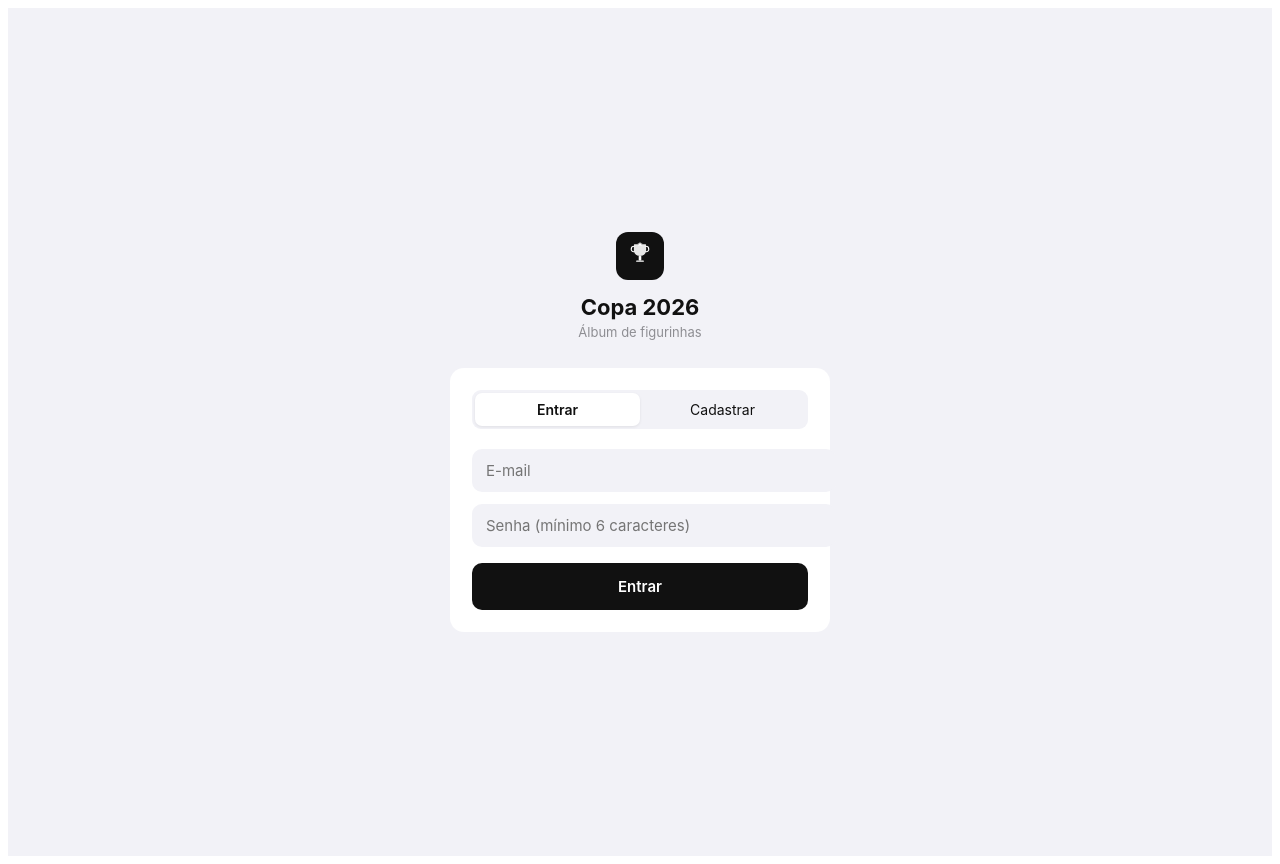
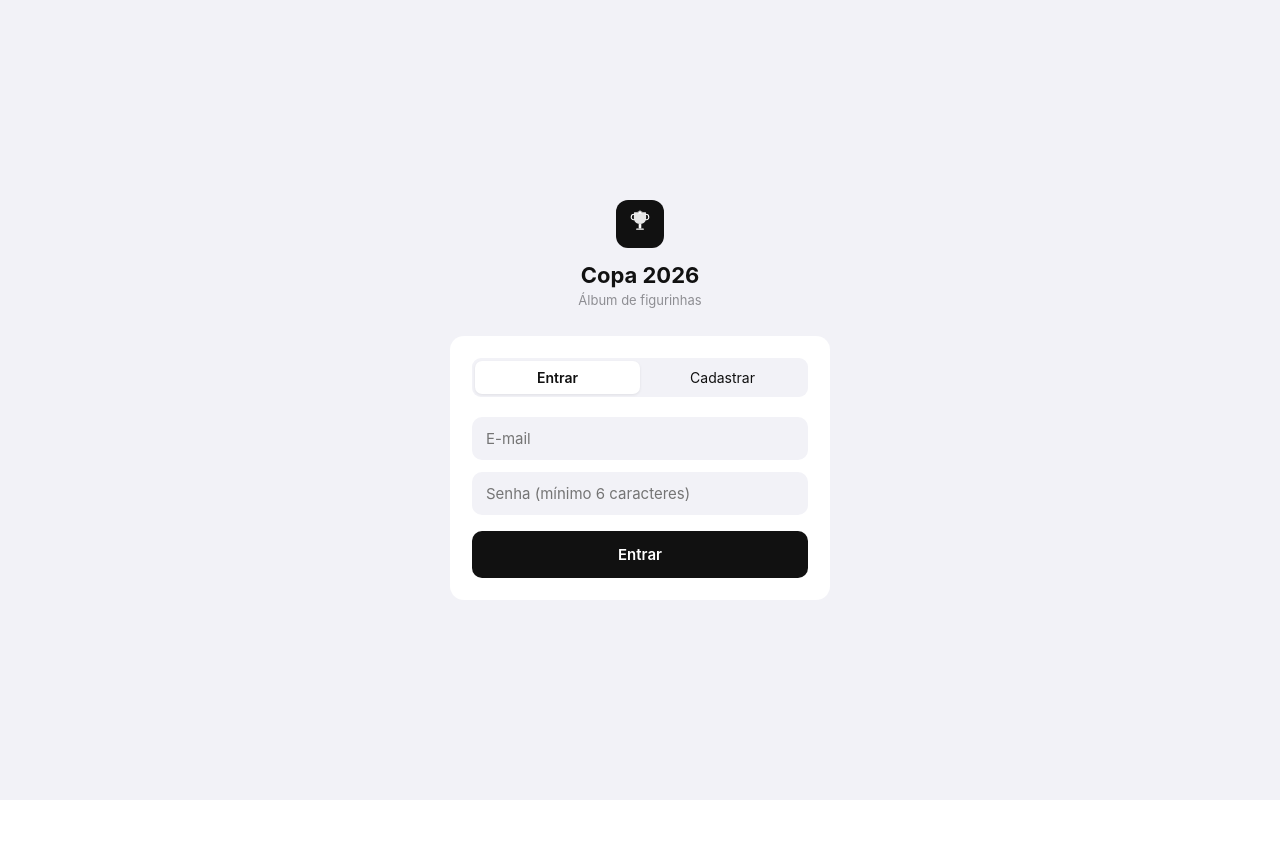
Before and after one commit to jrsabel/copa2026, a React (Create React App) app: page / in a window 1280 px wide. After the commit the page ends 800 px from the top, so only its background shows below. Built offline with nearby package versions, Linux system fonts and the light colour scheme.

Commit message:
Update App.js

```diff
--- a/src/App.js
+++ b/src/App.js
@@ -1346,10 +1346,11 @@ function AuthScreen({ onLogin }) {
     return `${s}s`;
   }
 
-  const inp = { width:"100%", padding:"12px 14px", border:"none", background:"#f2f2f7", borderRadius:10, fontSize:15, outline:"none", color:"#111", fontFamily:APPLE_FONT };
+  const inp = { width:"100%", padding:"12px 14px", border:"none", background:"#f2f2f7", borderRadius:10, fontSize:15, outline:"none", color:"#111", fontFamily:APPLE_FONT, boxSizing:"border-box" };
   return (
-    <div style={{minHeight:"100vh",display:"flex",alignItems:"center",justifyContent:"center",background:"#f2f2f7",padding:"24px 20px",fontFamily:APPLE_FONT}}>
-      <div style={{width:"100%",maxWidth:380}}>
+    <div style={{minHeight:"100vh",display:"flex",alignItems:"center",justifyContent:"center",background:"#f2f2f7",padding:"24px 20px",fontFamily:APPLE_FONT,boxSizing:"border-box"}}>
+      <style>{`*{box-sizing:border-box}body{margin:0}`}</style>
+      <div style={{width:"100%",maxWidth:380,boxSizing:"border-box"}}>
         <div style={{textAlign:"center",marginBottom:28}}>
           <div style={{width:48,height:48,background:"#111",borderRadius:12,display:"flex",alignItems:"center",justifyContent:"center",margin:"0 auto 14px"}}>
             <svg viewBox="0 0 80 90" width="26" fill="none"><path d="M22 10 C22 10 20 26 22 34 C24 42 32 46 40 46 C48 46 56 42 58 34 C60 26 58 10 58 10 Z" fill="#fff" opacity="0.9"/><path d="M22 16 C17 16 13 20 13 25 C13 30 17 34 22 33" stroke="#fff" strokeWidth="3.5" fill="none" strokeLinecap="round"/><path d="M58 16 C63 16 67 20 67 25 C67 30 63 34 58 33" stroke="#fff" strokeWidth="3.5" fill="none" strokeLinecap="round"/><rect x="36" y="46" width="8" height="14" rx="2" fill="#fff"/><rect x="28" y="60" width="24" height="4" rx="2" fill="#fff"/><polygon points="40,2 42,7.5 48,7.5 43.5,11 45.5,16.5 40,13 34.5,16.5 36.5,11 32,7.5 38,7.5" fill="#fff"/></svg>
@@ -1357,7 +1358,7 @@ function AuthScreen({ onLogin }) {
           <div style={{fontSize:22,fontWeight:700,color:"#111"}}>Copa 2026</div>
           <div style={{fontSize:13,color:"#8e8e93",marginTop:4}}>Álbum de figurinhas</div>
         </div>
-        <div style={{background:"#fff",borderRadius:14,padding:22}}>
+        <div style={{background:"#fff",borderRadius:14,padding:22,boxSizing:"border-box"}}>
           <div style={{display:"flex",background:"#f2f2f7",borderRadius:9,padding:3,marginBottom:20}}>
             {["login","register"].map(m=>(
               <button key={m} onClick={()=>{setMode(m);setError("");setInfo("");setPendingEmail("");}}
```
